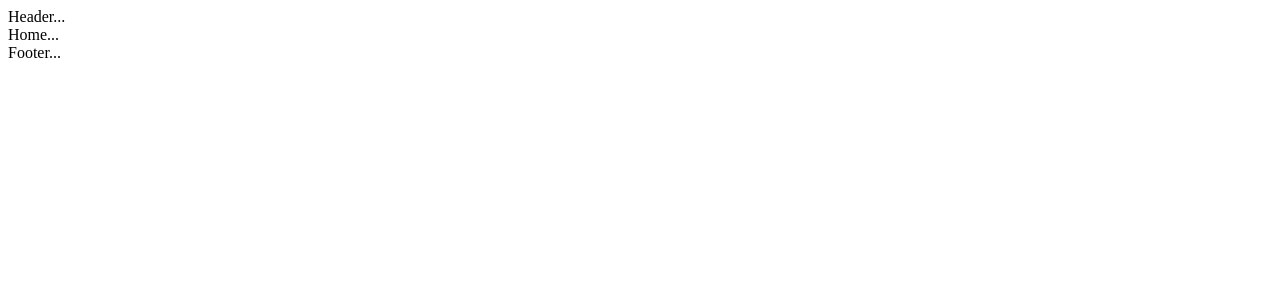
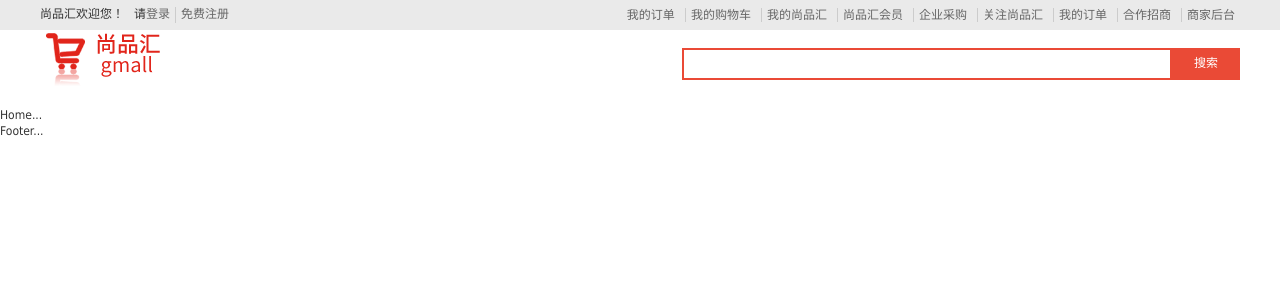
Before and after one commit to GiantChen777/vue-pc, a Vue app: page / in a window 1280 px wide. Shown: the top 300 px of the page. Built offline with nearby package versions, Linux system fonts and the light colour scheme.

Commit message:
feat:Header组件完成

```diff
--- a/package.json
+++ b/package.json
@@ -19,6 +19,8 @@
     "babel-eslint": "^10.1.0",
     "eslint": "^6.7.2",
     "eslint-plugin-vue": "^6.2.2",
+    "less": "^3.12.2",
+    "less-loader": "^7.1.0",
     "vue-template-compiler": "^2.6.11"
   },
   "eslintConfig": {
--- a/src/components/Headers/index.vue
+++ b/src/components/Headers/index.vue
@@ -1,14 +1,145 @@
 <template>
-  <div>Header...</div>
+  <div class="header-container">
+    <div class="header">
+      <div class="header-top">
+        <div class="header-login-list">
+          <p>尚品汇欢迎您！</p>
+          <span>请</span>
+          <router-link to="/login">登录</router-link>
+          <router-link to="/register" class="register">免费注册</router-link>
+        </div>
+        <div class="header-type-list">
+          <ul>
+            <li>
+              <a href="###" class="first">我的订单</a>
+            </li>
+            <li>
+              <a href="###">我的购物车</a>
+            </li>
+            <li>
+              <a href="###">我的尚品汇</a>
+            </li>
+            <li>
+              <a href="###">尚品汇会员</a>
+            </li>
+            <li>
+              <a href="###">企业采购</a>
+            </li>
+            <li>
+              <a href="###">关注尚品汇</a>
+            </li>
+            <li>
+              <a href="###">我的订单</a>
+            </li>
+            <li>
+              <a href="###">合作招商</a>
+            </li>
+            <li>
+              <a href="###">商家后台</a>
+            </li>
+          </ul>
+        </div>
+      </div>
+    </div>
+    <div class="header-bottom">
+      <div class="header-img">
+        <router-link to="/">
+          <img src="./images/logo.png" />
+        </router-link>
+      </div>
+      <div class="header-input">
+        <input type="text" class="header-text" />
+        <button @click="search" class="header-button" type="button">
+          搜索
+        </button>
+      </div>
+    </div>
+  </div>
 </template>
 
 <script>
 export default {
   name: 'Header',
-  data() {
-    return {}
+  methods: {
+    search() {
+      this.$router.push('/search')
+    },
   },
 }
 </script>
-<style scoped>
+<style lang="less" scoped>
+.header {
+  width: 100%;
+  height: 30px;
+  background-color: #eaeaea;
+}
+.header-top {
+  width: 1200px;
+  height: 30px;
+  margin: 0 auto;
+  display: flex;
+  justify-content: space-between;
+}
+.header-top a:hover {
+  color: pink;
+  text-decoration: none;
+}
+
+.header-login-list {
+  display: flex;
+  align-items: center;
+}
+.header-login-list p {
+  margin: 0 10px 0 0;
+}
+.header-login-list a.register {
+  margin: 0 0 0 5px;
+  padding: 0 0 0 5px;
+  border-left: 1px solid #ccc;
+}
+.header-type-list ul {
+  height: 30px;
+  line-height: 30px;
+  display: flex;
+}
+.header-type-list ul li a {
+  margin: 0 5px;
+  padding: 0 0 0 5px;
+  border-left: 1px solid #ccc;
+}
+.header-type-list ul li a.first {
+  border-left: none;
+}
+.header-bottom {
+  width: 1200px;
+  height: 67px;
+  margin: 0 auto;
+  display: flex;
+  justify-content: space-between;
+  padding: 0 0 11px 0;
+}
+.header-bottom .header-img {
+  width: 176px;
+  height: 56px;
+}
+.header-bottom .header-input {
+  display: flex;
+  align-items: center;
+}
+.header-input .header-text {
+  width: 490px;
+  height: 32px;
+  border: 2px solid #ea4a36;
+  outline: none;
+  box-sizing: border-box;
+}
+.header-input .header-button {
+  width: 68px;
+  height: 32px;
+  background-color: #ea4a36;
+  color: #fff;
+  outline: none;
+  border: none;
+  cursor: pointer;
+}
 </style>
--- a/src/main.js
+++ b/src/main.js
@@ -2,6 +2,8 @@ import Vue from 'vue'
 import App from './App'
 
 import router from "./router"
+// 引入公共资源样式
+import "./style/reset.css"
 
 Vue.config.productionTip = false
 
--- /dev/null
+++ b/src/style/reset.css
@@ -0,0 +1,76 @@
+
+/* 清除内外边距 */
+body, h1, h2, h3, h4, h5, h6, hr, p, blockquote,
+dl, dt, dd, ul, ol, li,
+pre,
+fieldset, lengend, button, input, textarea,
+th, td {
+    margin: 0;
+    padding: 0;
+}
+
+/* 设置默认字体 */
+body,
+button, input, select, textarea { /* for ie */
+    /*font: 12px/1 Tahoma, Helvetica, Arial, "宋体", sans-serif;*/
+    font: 12px/1.3 "Microsoft YaHei",Tahoma, Helvetica, Arial, "\5b8b\4f53", sans-serif; /* 用 ascii 字符表示，使得在任何编码下都无问题 */
+    color: #333;
+}
+
+
+h1 { font-size: 18px; /* 18px / 12px = 1.5 */ }
+h2 { font-size: 16px; }
+h3 { font-size: 14px; }
+h4, h5, h6 { font-size: 100%; }
+
+address, cite, dfn, em, var, i{ font-style: normal; } /* 将斜体扶正 */
+b, strong{ font-weight: normal; } /* 将粗体扶细 */
+code, kbd, pre, samp, tt { font-family: "Courier New", Courier, monospace; } /* 统一等宽字体 */
+small { font-size: 12px; } /* 小于 12px 的中文很难阅读，让 small 正常化 */
+
+/* 重置列表元素 */
+ul, ol { list-style: none; }
+
+/* 重置文本格式元素 */
+a { text-decoration: none; color: #666;}
+
+
+/* 重置表单元素 */
+legend { color: #000; } /* for ie6 */
+fieldset, img { border: none; }
+button, input, select, textarea {
+    font-size: 100%; /* 使得表单元素在 ie 下能继承字体大小 */
+}
+
+/* 重置表格元素 */
+table {
+    border-collapse: collapse;
+    border-spacing: 0;
+}
+
+/* 重置 hr */
+hr {
+    border: none;
+    height: 1px;
+}
+.clearFix::after{
+	content:"";
+	display: block;
+	clear:both;
+}
+/* 让非ie浏览器默认也显示垂直滚动条，防止因滚动条引起的闪烁 */
+html { overflow-y: scroll; }
+
+a:link:hover{
+    color : rgb(79, 76, 212) !important;
+    text-decoration: underline;
+}
+
+/* 清除浮动 */
+.clearfix::after {
+    display: block;
+    height: 0;
+    content: "";
+    clear: both;
+    visibility: hidden;
+}
```
Also changed, not shown: src/components/Headers/images/logo.png (added), 1 other file (tests, documents, lock files or other folders).
